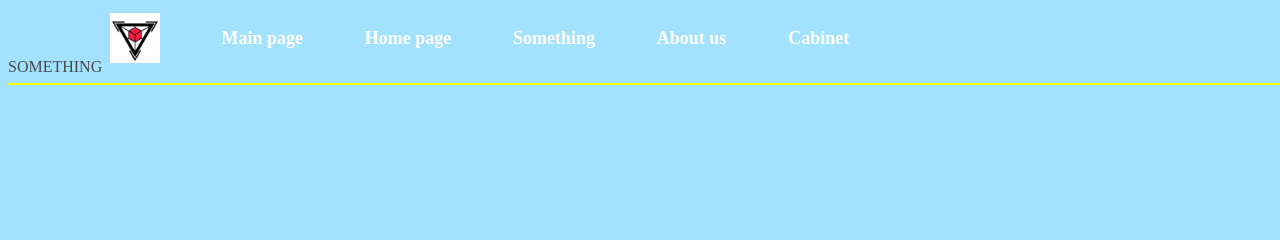
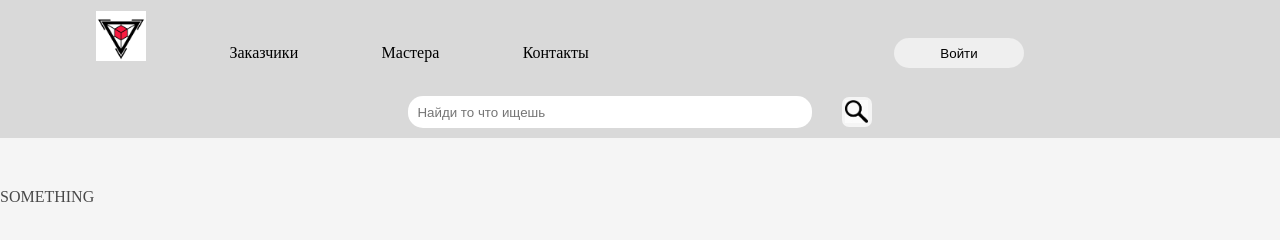
Before and after one commit to Danilpascenko802/Website-, a plain HTML site: page html/something.html in a window 1280 px wide. Drawn offline with Linux system fonts and the light colour scheme.

Commit message:
started work according to design

```diff
--- a/css/style.css
+++ b/css/style.css
@@ -1,50 +1,62 @@
 html {
   height: 100%;
-  width: 100%;
+  /*width: 100%;*/
 }
 .body {
   height: 97%;
-  width: 99%;
-  background-color: rgb(163, 226, 255);
+  /*width: 99%;*/
+  background-color: #f5f5f5;
 
   display: flex;
   flex-direction: column;
+  margin: 0;
 }
 
 /* HEADER*/
+.header {
+  background-color: #d9d9d9;
+  /*height: 50px;*/
+  /*width: 100%;*/
+  /*padding-bottom: 50px;*/
+  padding-top: 10px;
+}
+.navigation_box {
+  display: flex;
+  justify-content: space-between;
+  align-items: center;
+}
+.entrance_btn {
+  width: 130px;
+  height: 30px;
+  border-radius: 15px;
+  border: none;
+  margin-right: 20%;
+}
+.entrance_btn:active {
+  background-color: rgb(144, 144, 144);
+}
 
-.header {
-  height: 50px;
-  width: 100%;
-}
-.navigation_list {
-  width: 97.5%;
-  list-style-type: none;
-  display: flex;
-  margin-right: 50px;
-  margin-top: 20px;
-  font-weight: 600;
-  font-size: 18px;
-  color: rgb(255, 255, 255);
-  border-bottom: 2px solid rgb(255, 255, 0);
-}
-.navigation_pages {
-  margin-left: 5%;
-}
-#header_logo {
-  display: block;
-}
 .header_logo_img {
   position: relative;
   top: -15px;
   width: auto;
   height: 50px;
 }
+.navigation_list {
+  width: 45%;
+  list-style-type: none;
+  display: flex;
+  justify-content: space-around;
+  align-items: center;
+}
+.navigation_pages {
+  margin-left: 5%;
+}
 .nav_pages_link {
   text-decoration: none;
-  color: rgb(255, 255, 255);
   display: inline-block;
   position: relative;
+  color: rgb(0, 0, 0);
 }
 .nav_pages_link:hover {
   color: rgb(70, 122, 122);
@@ -53,12 +65,41 @@ html {
 .navigation_pages:hover {
   color: aliceblue;
 }
+.search_box {
+  display: flex;
+  align-items: center;
+  justify-content: center;
+  padding-bottom: 10px;
+}
+.header_search_bar {
+  width: 400px;
+  height: 30px;
+  border-radius: 15px;
+  border: none;
+}
+.search_btn {
+  margin-left: 30px;
+  width: 30px;
+  height: 30px;
+  border-radius: 7px;
+  border: none;
+  background-color: #f5f5f5;
+  background-image: url(../img/Без\ названия.png);
+  background-size: 23px;
+  background-repeat: no-repeat;
+  background-position: 3px 3px;
+}
+.search_btn:active {
+  box-shadow: 9px 6px 6px -1px rgba(0, 0, 0, 0.36);
+  -webkit-box-shadow: 9px 6px 6px -1px rgba(0, 0, 0, 0.36);
+  -moz-box-shadow: 9px 6px 6px -1px rgba(0, 0, 0, 0.36);
+}
 /* HOME PAGE */
 .mainpage_text {
   margin-top: 10%;
+  margin-left: 170px;
 }
 #home_body {
-  display: block;
 }
 .home_page {
   margin-top: 5%;
@@ -84,15 +125,27 @@ html {
 #home_text_area {
   min-width: 100px;
   min-height: 80px;
-  height: 20%;
-  width: 35%;
+  height: 158px;
+  width: 360px;
   margin-left: 33%;
 }
 .home_submit_btn {
   display: block;
   margin-left: 48%;
 }
-
+/* HOME */
+.home_page_text {
+  padding-left: 50px;
+  width: 50%;
+}
+/*SOMETHING*/
+.smth_text {
+  margin-top: 50px;
+}
+/*About us */
+.abtus_text {
+  margin-top: 50px;
+}
 /*CABINET */
 
 #main_box {
@@ -135,7 +188,6 @@ html {
   margin-top: 35px;
   font-weight: 800;
   font-size: 23px;
-  color: rgb(45, 45, 45);
 }
 #registration_box {
   display: flex;
@@ -163,7 +215,6 @@ html {
 }
 #submit_bttn {
   width: 105px;
-  color: rgb(0, 0, 0);
   background-color: rgb(255, 255, 255);
   font-weight: 800;
   margin: 20px;
--- a/html/something.html
+++ b/html/something.html
@@ -4,35 +4,41 @@
     <meta charset="UTF-8" />
     <meta http-equiv="X-UA-Compatible" content="IE=edge" />
     <meta name="viewport" content="width=device-width, initial-scale=1.0" />
-    <title>Something</title>
+    <link rel="icon" href="../img/images.png" type="image/x-icon" />
     <link rel="stylesheet" href="../css/reset.css" type="text/css" />
     <link rel="stylesheet" href="../css/style.css" type="text/css" />
+    <title>Something</title>
   </head>
   <body class="body">
     <div class="header">
+      <div class="navigation_box">
         <ul class="navigation_list">
           <li id="header_logo" class="navigation_pages">
             <a href="../index.html"
-            ><img src="../img/images.png" alt="" class="header_logo_img"
+              ><img src="../img/images.png" alt="Logo" class="header_logo_img"
             /></a>
           </li>
           <li class="navigation_pages">
-          <a href="../index.html" class="nav_pages_link">Main page</a>
+            <a href="../index.html" class="nav_pages_link">Заказчики</a>
           </li>
           <li class="navigation_pages">
-          <a href="./home.html" class="nav_pages_link">Home page</a>
+            <a href="./home.html" class="nav_pages_link">Мастера</a>
           </li>
           <li class="navigation_pages">
-          <a href="./something.html" class="nav_pages_link">Something</a>
-        </li>
-        <li class="navigation_pages">
-          <a href="./aboutus.html" class="nav_pages_link">About us</a>
-        </li>
-        <li class="navigation_pages">
-          <a href="./cabinet.html" class="nav_pages_link">Cabinet</a>
+            <a href="./something.html" class="nav_pages_link">Контакты</a>
           </li>
         </ul>
+        <button class="entrance_btn">Войти</button>
       </div>
-    <div>SOMETHING</div>
+      <div class="search_box">
+        <input
+          class="header_search_bar"
+          type="text"
+          placeholder="  Найди то что ищешь"
+        />
+        <button class="search_btn"></button>
+      </div>
+    </div>
+    <div class="smth_text">SOMETHING</div>
   </body>
 </html>
```
Also changed, not shown: html/aboutus.html (+8 -7 lines), html/cabinet.html (+7 -6 lines), html/home.html (+16 -10 lines), index.html (+15 -10 lines), img/Без названия.png (added). Lines whose indentation alone changed are shown as unchanged.
